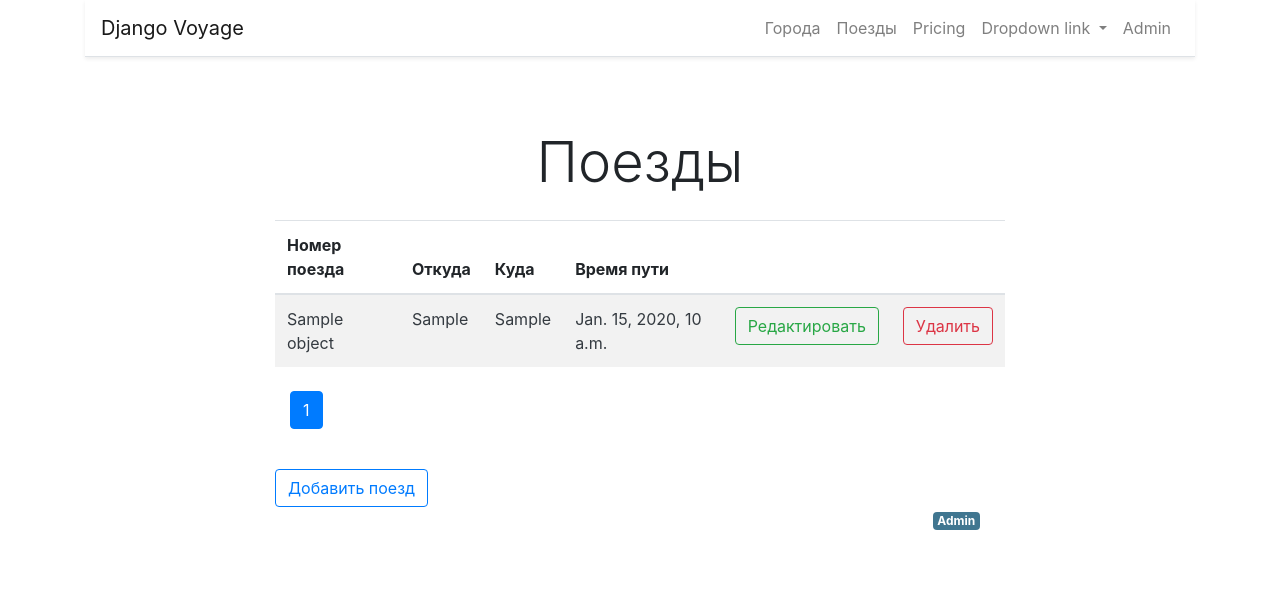
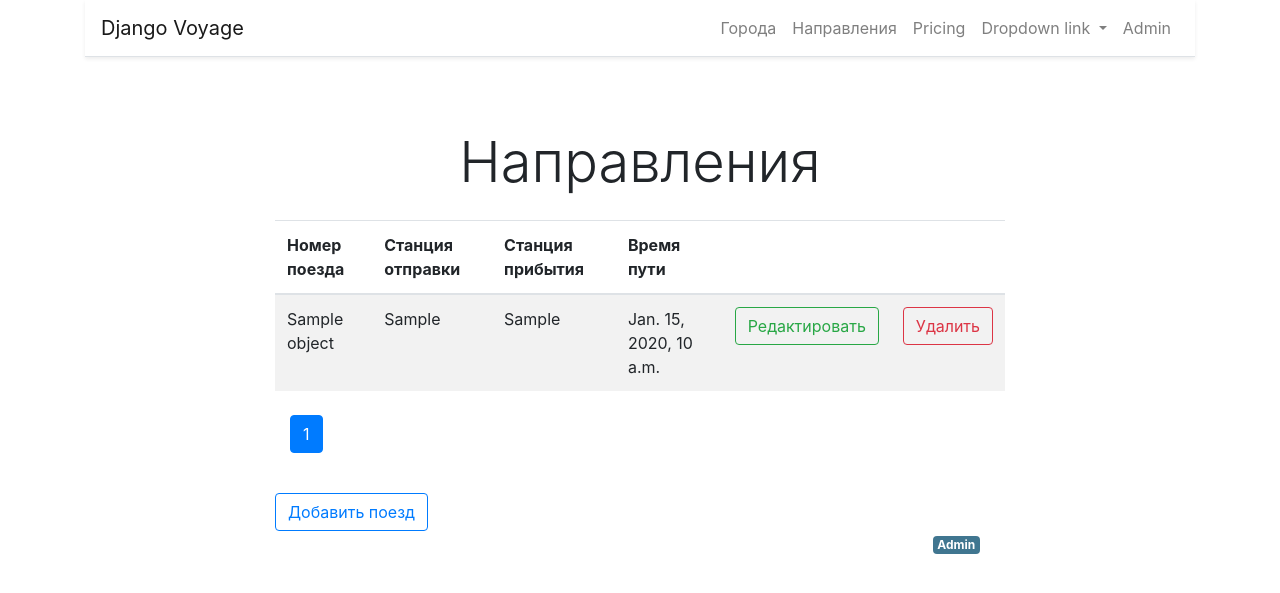
Before and after one commit to popoffww/django-station, a Django app: template src/trains/templates/trains/home.html in a window 1280 px wide. Shown: the top 593 px of the page. Run offline with Django 3.2, Linux system fonts and the light colour scheme; the template is opened without the code that fills it: most values are stand-ins (such as "Sample title", 1, 10 or a date in 2020); some libraries are stand-ins or nearby versions.

Commit message:
Initial commit

```diff
--- a/src/cities/forms.py
+++ b/src/cities/forms.py
@@ -2,7 +2,7 @@ from django import forms
 from .models import City
 
 class CityForm(forms.ModelForm):
-    name = forms.CharField(label='',
+    name = forms.CharField(label='Город',
                            widget=forms.TextInput(
                                attrs={'class': 'form-control',
                                       'placeholder': 'Введите название города'
--- a/src/templates/base.html
+++ b/src/templates/base.html
@@ -24,7 +24,7 @@
            <a class="nav-link" href="{% url 'city:home' %}">Города</a>
       </li>
      <li class="nav-item {% if request.path == train_home_url %} active {% endif %}">
-           <a class="nav-link" href="{% url 'train:home' %}">Поезды</a>
+           <a class="nav-link" href="{% url 'train:home' %}">Направления</a>
       </li>
       <li class="nav-item">
         <a class="nav-link" href="#">Pricing</a>
--- a/src/trains/templates/trains/home.html
+++ b/src/trains/templates/trains/home.html
@@ -1,7 +1,7 @@
 {% extends 'base.html' %}
 
  {% block title %}
-  Поезды - {{ block.super }}
+  Направления - {{ block.super }}
  {% endblock %}
 
 {% block content %}
@@ -10,7 +10,7 @@
     <div class="col-md-8 offset-2">
 
                     <!--Заголовок-->
-                    <h1 class="display-4 mt-3 text-center my-4">Поезды</h1>
+                    <h1 class="display-4 mt-3 text-center my-4">Направления</h1>
 
         <!--Таблица-->
         <table class="table table-striped">
@@ -18,8 +18,8 @@
             <thead>
             <tr>
                 <th>Номер поезда</th>
-                <th>Откуда</th>
-                <th>Куда</th>
+                <th>Станция отправки</th>
+                <th>Станция прибытия</th>
                 <th>Время пути</th>
                 <th>&nbsp;</th>
                 <th>&nbsp;</th>
@@ -31,27 +31,20 @@
         <tr>
 
             <td>
-            <a href="" class="text-dark">
             {{ object.name }}
-            </a>
+
             </td>
 
             <td>
-            <a href="" class="text-dark">
             {{ object.from_city }}
-            </a>
             </td>
 
             <td>
-            <a href="" class="text-dark">
             {{ object.to_city }}
-            </a>
             </td>
 
             <td>
-            <a href="" class="text-dark">
             {{ object.travel_time }}
-            </a>
             </td>
 
             <td>
@@ -128,7 +121,7 @@
         </div>
 
         <!--Кнопка-->
-        <a href="">
+        <a href="{% url 'train:add' %}">
             <button class="btn btn-outline-primary">
             Добавить поезд
             </button>
--- a/src/trains/urls.py
+++ b/src/trains/urls.py
@@ -1,10 +1,11 @@
 from django.urls import path
 from .views import home
+from .views import TrainCreateView
 
 urlpatterns = [
     path('', home, name='home'),
     # path('detail/<int:pk>/', CityDetailView.as_view(), name='detail'),
     # path('update/<int:pk>/', CityUpdateView.as_view(), name='update'),
     # path('delete/<int:pk>/', CityDeleteView.as_view(), name='delete'),
-    # path('add/', CityCreateView.as_view(), name='add'),
+    path('add/', TrainCreateView.as_view(), name='add'),
 ]
```
Also changed, not shown: src/trains/forms.py (added, +39 -0 lines), src/trains/templates/trains/create.html (+4 -4 lines), src/trains/views.py (+11 -1 lines).
